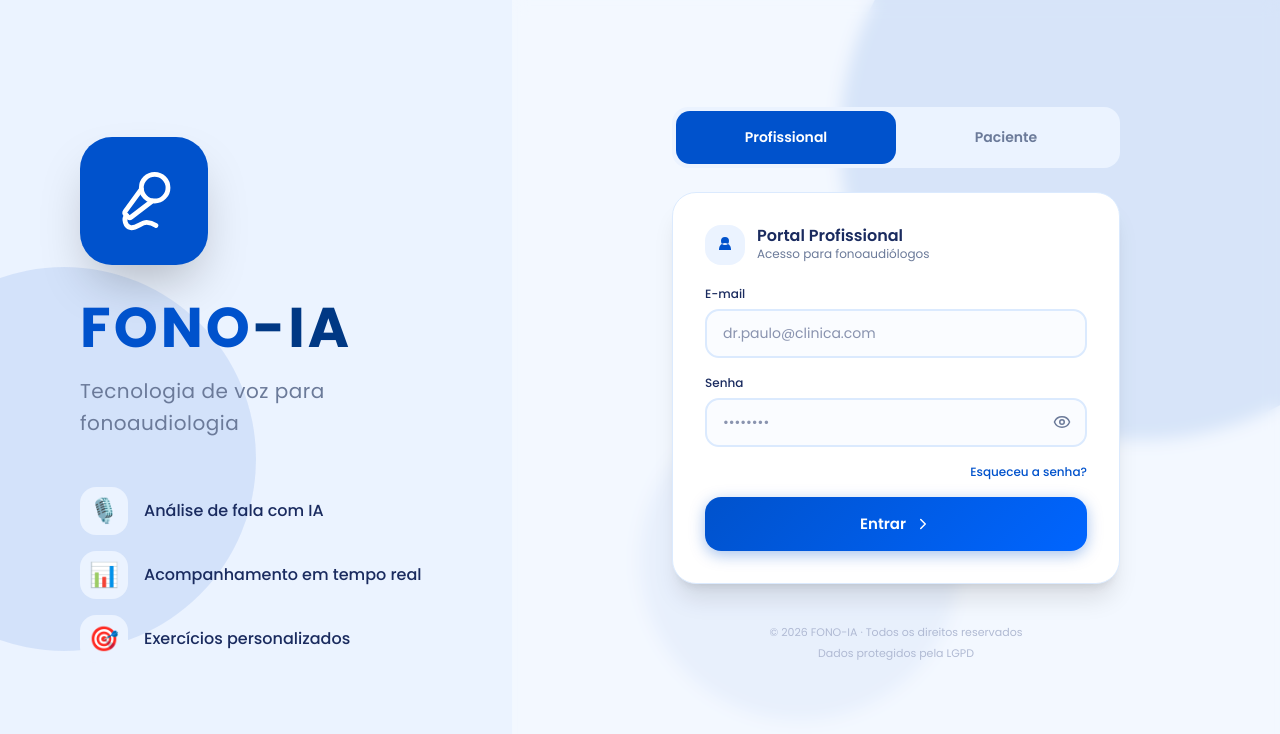
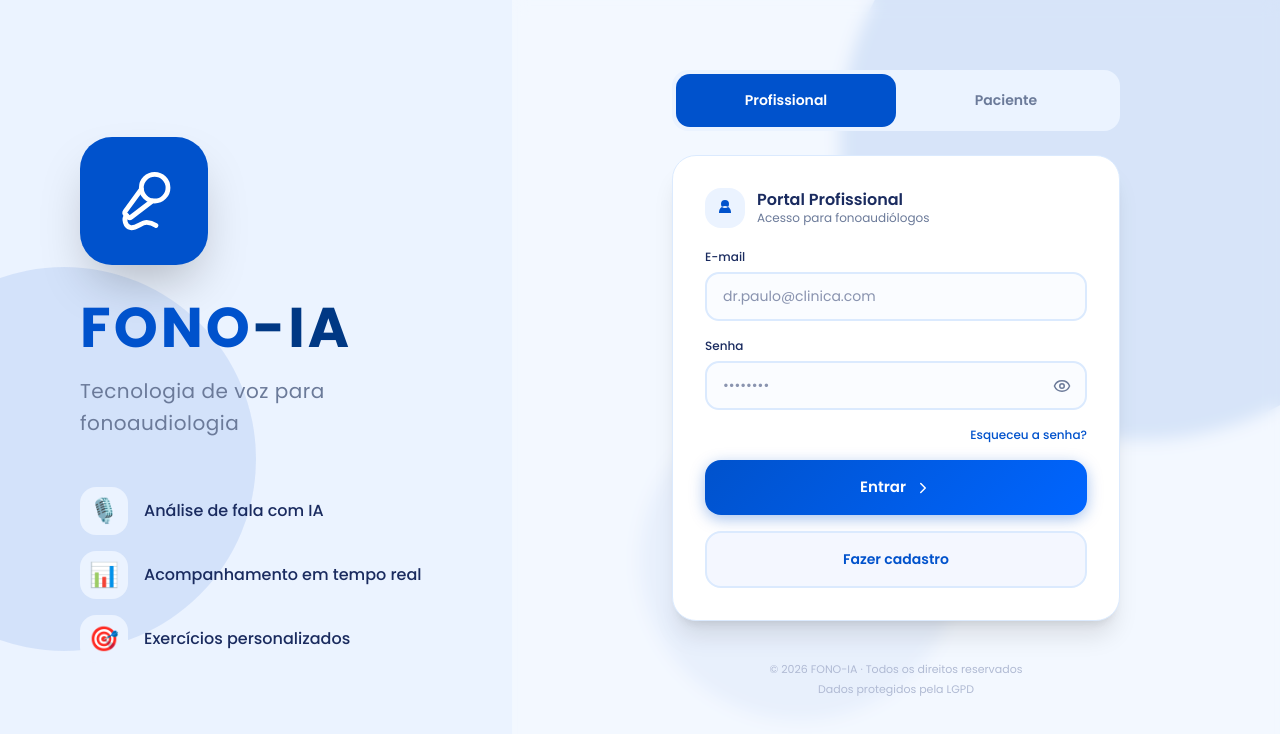
Before and after one commit to FONO-IA/fono-ia, a React (Vite) app in the folder Front/: page / in a window 1280 px wide. Shown: the top 734 px of the page. Built offline with nearby package versions, Linux system fonts and the light colour scheme.

Commit message:
feat: botão de cadastrar fono

```diff
--- a/Front/src/app/EntryPortal.tsx
+++ b/Front/src/app/EntryPortal.tsx
@@ -320,6 +320,22 @@ export function EntryPortal() {
                     Entrar
                     <ChevronRight size={18} />
                   </button>
+                  <button
+                    type="button"
+                    onClick={() => navigate("/cadastro-fono")}
+                    className="flex items-center justify-center gap-2 py-4 rounded-2xl transition-all duration-200 active:scale-95"
+                    style={{
+                      background: "#F4F7FF",
+                      color: "#0052CC",
+                      fontFamily: "'Poppins', sans-serif",
+                      fontSize: 14,
+                      fontWeight: 600,
+                      border: "2px solid #DBEAFE",
+                      cursor: "pointer",
+                    }}
+                  >
+                    Fazer cadastro
+                </button>
                 </form>
               </div>
             )}
```
